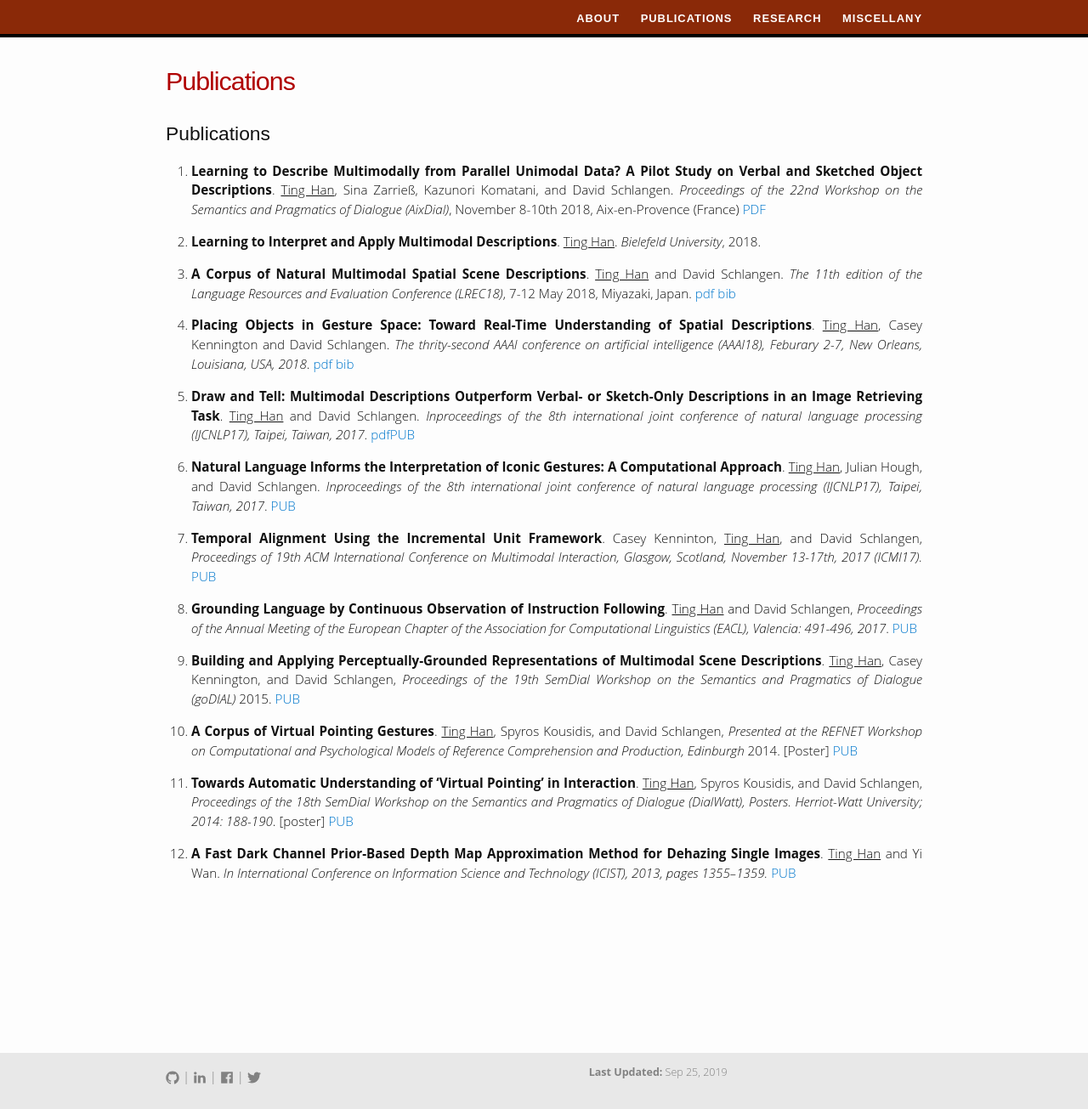
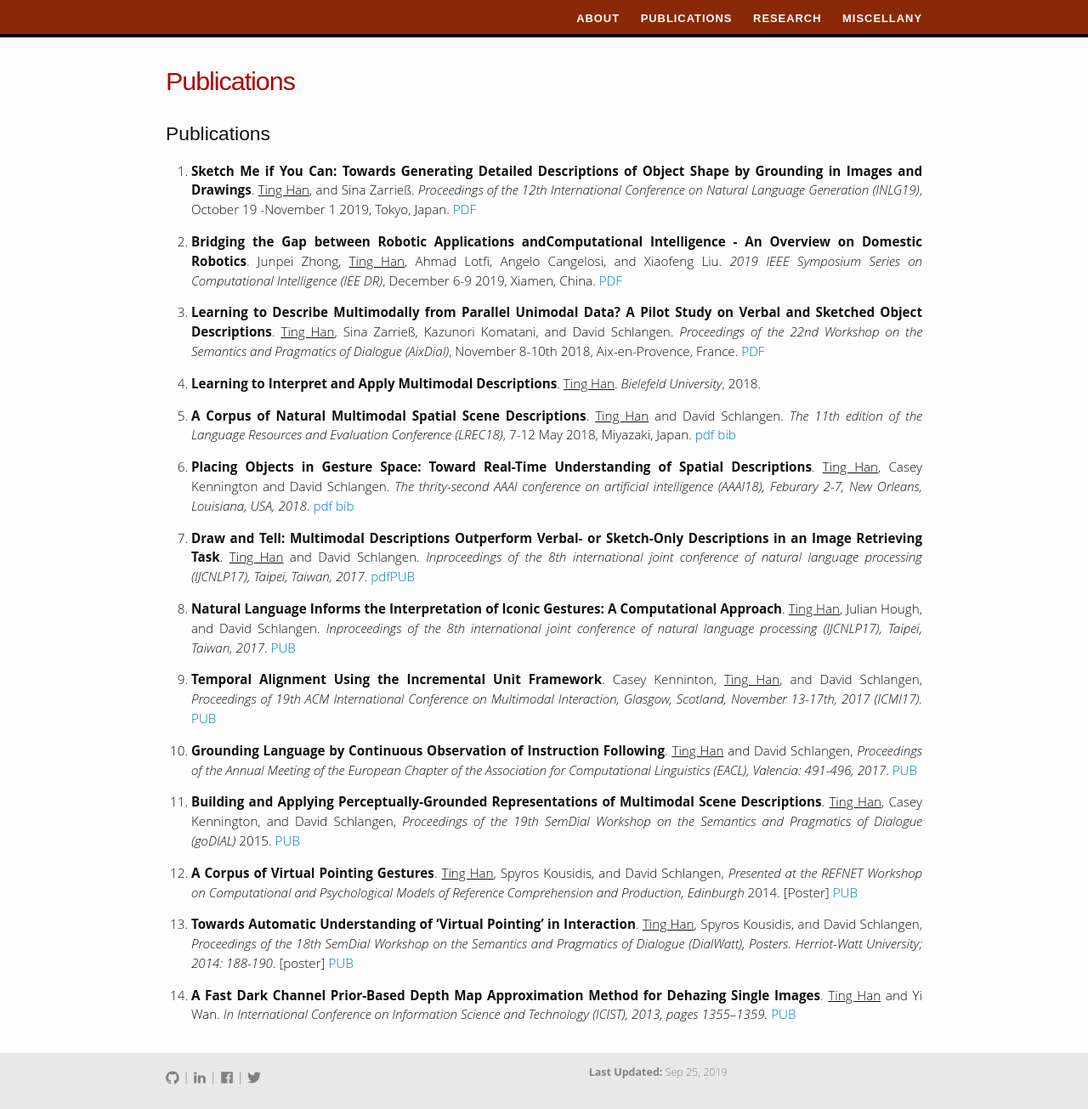
Before and after one commit to TINGH/TINGH.github.io, a Jekyll site: the page built from publications.md, in a window 1280 px wide and 1305 px high. Shown: the whole window at 85% size. Built offline with Jekyll 4.4.1, drawn with Linux system fonts in a browser that asks for light colours.

Commit message:
updated publication list

```diff
--- a/publications.md
+++ b/publications.md
@@ -5,7 +5,14 @@ permalink: /publications/
 ---
 
 ## Publications
-1. **Learning to Describe Multimodally from Parallel Unimodal Data? A Pilot Study on Verbal and Sketched Object Descriptions**.   <u>Ting Han</u>,  Sina Zarrieß, Kazunori Komatani, and David Schlangen.  *Proceedings of the 22nd Workshop on the Semantics and Pragmatics of Dialogue (AixDial)*, November 8-10th 2018, Aix-en-Provence (France) [PDF](files/papers/semdial18.pdf)
+
+1. **Sketch Me if You Can: Towards Generating Detailed Descriptions of Object Shape by Grounding in Images and Drawings**.   <u>Ting Han</u>, and Sina Zarrieß.  *Proceedings of the 12th International Conference on Natural Language Generation (INLG19)*, October 19 -November 1 2019, Tokyo, Japan. [PDF](files/papers/semdial18.pdf)
+
+1. **Bridging the Gap between Robotic Applications andComputational Intelligence - An Overview on Domestic Robotics**.   Junpei Zhong, <u>Ting Han</u>, Ahmad Lotfi, Angelo Cangelosi, and Xiaofeng Liu.  *2019 IEEE Symposium Series on Computational Intelligence (IEE DR)*, December 6-9 2019, Xiamen, China. [PDF](files/papers/semdial18.pdf)
+
+
+
+1. **Learning to Describe Multimodally from Parallel Unimodal Data? A Pilot Study on Verbal and Sketched Object Descriptions**.   <u>Ting Han</u>,  Sina Zarrieß, Kazunori Komatani, and David Schlangen.  *Proceedings of the 22nd Workshop on the Semantics and Pragmatics of Dialogue (AixDial)*, November 8-10th 2018, Aix-en-Provence, France. [PDF](files/papers/semdial18.pdf)
 
 1.  **Learning to Interpret and Apply Multimodal Descriptions**. <u>Ting Han</u>. *Bielefeld University*, 2018.
 
```
